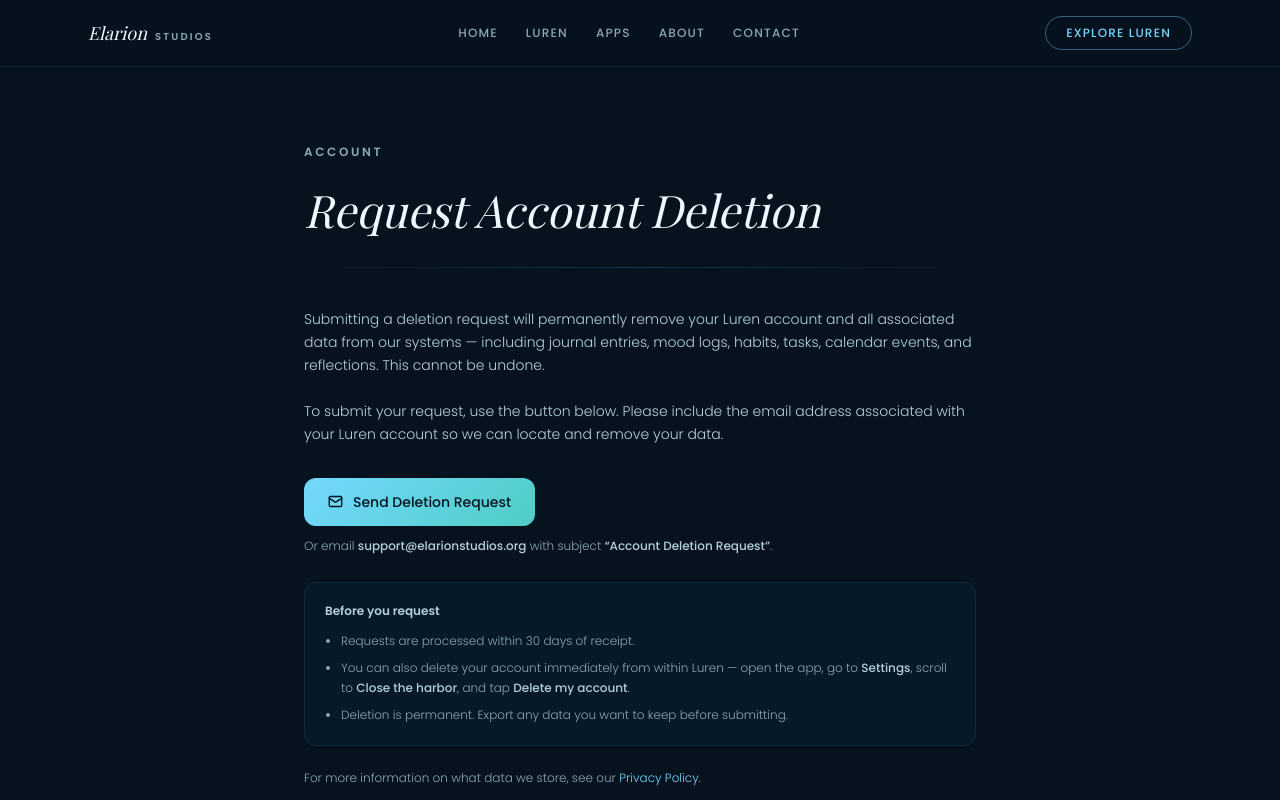
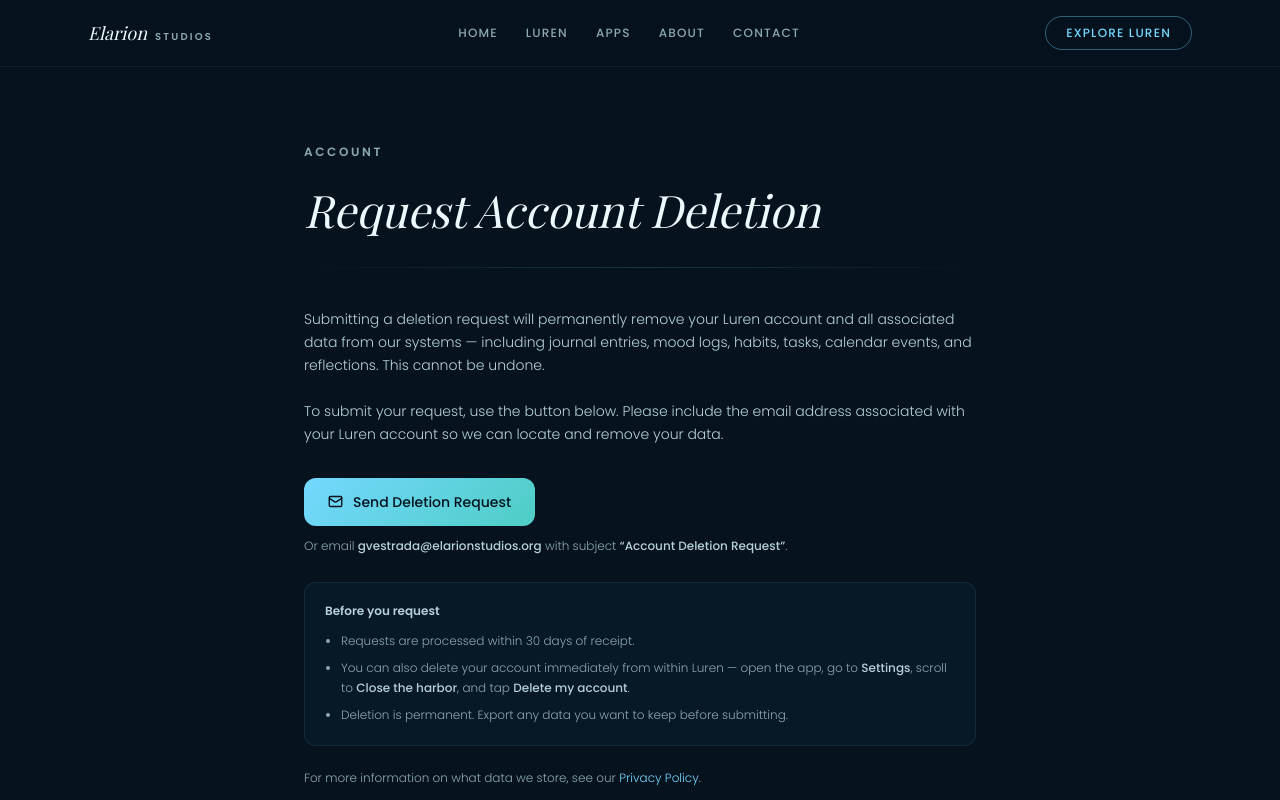
Before and after one commit to GiovanniVEstrada/elarion-studios-web, a Next.js app: page /delete in a window 1280 px wide. Shown: the top 800 px of the page. Built offline with nearby package versions, Linux system fonts and the light colour scheme; a web font is replaced by a local one.

Commit message:
Switch deletion request email to gvestrada@elarionstudios.org

```diff
--- a/app/delete/page.tsx
+++ b/app/delete/page.tsx
@@ -7,7 +7,7 @@
     "Request permanent deletion of your Luren account and all associated data, including journal entries, mood logs, habits, tasks, and reflections.",
 };
 
-const SUPPORT_EMAIL = "support@elarionstudios.org";
+const SUPPORT_EMAIL = "gvestrada@elarionstudios.org";
 const SUBJECT = "Account Deletion Request";
 
 export default function DeleteAccountPage() {
```
